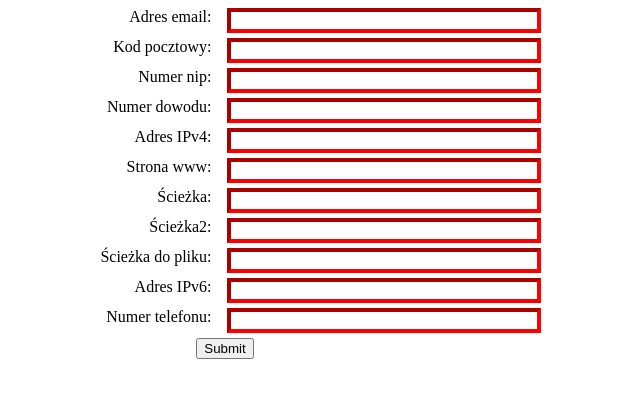
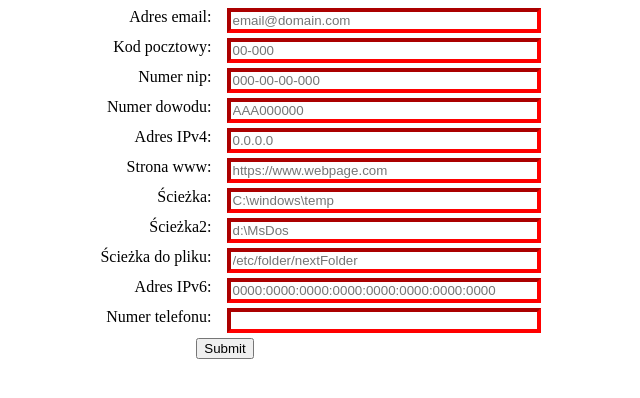
Before and after one commit to 217868/IPM_zad_1, a plain HTML site: page index.html in a window 1280 px wide. Shown: the whole page, without its empty margins (99-739 px from the left). Drawn offline with Linux system fonts and the light colour scheme.

Commit message:
Placeholders, added patterns, deleted JS

```diff
--- a/index.html
+++ b/index.html
@@ -3,53 +3,52 @@
     <head>
         <link rel="stylesheet" href="style.css">
         <title>244048 - Arkadiusz Zasina</title>
-        <script type="text/javascript" src="script.js"></script>
     </head>
     <body>
-        <form class="form" onsubmit="return onSubmit(this)">
+        <form class="form">
             <div class="field">
                 <label for="email">Adres email:</label>
-                <input required type="email" name="email" id="email">
+                <input placeholder="email@domain.com" required type="email" name="email" id="email">
             </div>
             <div class="field">
                 <label for="code">Kod pocztowy:</label>
-                <input required type="text" name="code" id="code" pattern="111">
+                <input placeholder="00-000" required type="text" name="code" id="code" pattern="[0-9]{2}-[0-9]{3}">
             </div>
             <div class="field">
                 <label for="nip">Numer nip:</label>
-                <input required type="text" name="nip" id="nip">
+                <input placeholder="000-00-00-000" required type="text" name="nip" id="nip" pattern="[0-9]{3}-(([0-9]{2}-[0-9]{2}-[0-9]{3})|([0-9]{3}-[0-9]{2}-[0-9]{2}))">
             </div>
             <div class="field">
                 <label for="idNo">Numer dowodu:</label>
-                <input required type="text" name="idNo" id="idNo">
+                <input placeholder="AAA000000" required type="text" name="idNo" id="idNo" pattern="[A-Z]{3}[0-9]{6}">
             </div>
             <div class="field">
                 <label for="ipv4">Adres IPv4:</label>
-                <input required type="text" name="ipv4" id="ipv4">
+                <input placeholder="0.0.0.0" required type="text" name="ipv4" id="ipv4" pattern="^((25[0-5]|2[0-4][0-9]|[01]?[0-9][0-9]?)\.){3}(25[0-5]|2[0-4][0-9]|[01]?[0-9][0-9]?)$">
             </div>
             <div class="field">
                 <label for="page">Strona www:</label>
-                <input required type="text" name="page" id="page">
+                <input placeholder="https://www.webpage.com" required type="url" name="page" id="page">
             </div>
             <div class="field">
                 <label for="path">Ścieżka:</label>
-                <input required type="text" name="path" id="path">
+                <input placeholder="C:\windows\temp" required type="url" name="path" id="path" pattern="[A-z]:\\(windows|winnt|win|dos|msdos)(\\[a-z]+)*">
             </div>
             <div class="field">
                 <label for="path2">Ścieżka2:</label>
-                <input required type="text" name="path2" id="path2">
+                <input placeholder="d:\MsDos" required type="url" name="path2" id="path2" pattern="[A-z]:\\((?i)(windows|winnt|win|dos|msdos))(\\[A-z]+)*">
             </div>
             <div class="field">
                 <label for="filePath">Ścieżka do pliku:</label>
-                <input required type="text" name="filePath" id="filePath">
+                <input placeholder="/etc/folder/nextFolder" required type="url" name="filePath" id="filePath" pattern="\/etc\/([A-z]*\/?)*">
             </div>
             <div class="field">
                 <label for="ipv6">Adres IPv6:</label>
-                <input required type="text" name="ipv6" id="ipv6">
+                <input placeholder="0000:0000:0000:0000:0000:0000:0000:0000" required type="text" name="ipv6" id="ipv6" pattern="(([0-9a-fA-F]{1,4}:){7,7}[0-9a-fA-F]{1,4}|([0-9a-fA-F]{1,4}:){1,7}:|([0-9a-fA-F]{1,4}:){1,6}:[0-9a-fA-F]{1,4}|([0-9a-fA-F]{1,4}:){1,5}(:[0-9a-fA-F]{1,4}){1,2}|([0-9a-fA-F]{1,4}:){1,4}(:[0-9a-fA-F]{1,4}){1,3}|([0-9a-fA-F]{1,4}:){1,3}(:[0-9a-fA-F]{1,4}){1,4}|([0-9a-fA-F]{1,4}:){1,2}(:[0-9a-fA-F]{1,4}){1,5}|[0-9a-fA-F]{1,4}:((:[0-9a-fA-F]{1,4}){1,6})|:((:[0-9a-fA-F]{1,4}){1,7}|:)|fe80:(:[0-9a-fA-F]{0,4}){0,4}%[0-9a-zA-Z]{1,}|::(ffff(:0{1,4}){0,1}:){0,1}((25[0-5]|(2[0-4]|1{0,1}[0-9]){0,1}[0-9])\.){3,3}(25[0-5]|(2[0-4]|1{0,1}[0-9]){0,1}[0-9])|([0-9a-fA-F]{1,4}:){1,4}:((25[0-5]|(2[0-4]|1{0,1}[0-9]){0,1}[0-9])\.){3,3}(25[0-5]|(2[0-4]|1{0,1}[0-9]){0,1}[0-9]))">
             </div>
             <div class="field">
                 <label for="phoneNo">Numer telefonu:</label>
-                <input required type="text" name="phoneNo" id="phoneNo">
+                <input placeholder="" required type="text" name="phoneNo" id="phoneNo" pattern="(+[0-9]{1,3})?[0-9]{9}">
             </div>
             <input type="submit" value="Submit">
         </form>
--- a/script.js
+++ /dev/null
@@ -1,5 +0,0 @@
-function onSubmit(form) {
-    form.action = "register.html";
-    console.log(form);
-    return false;
-  }
```
